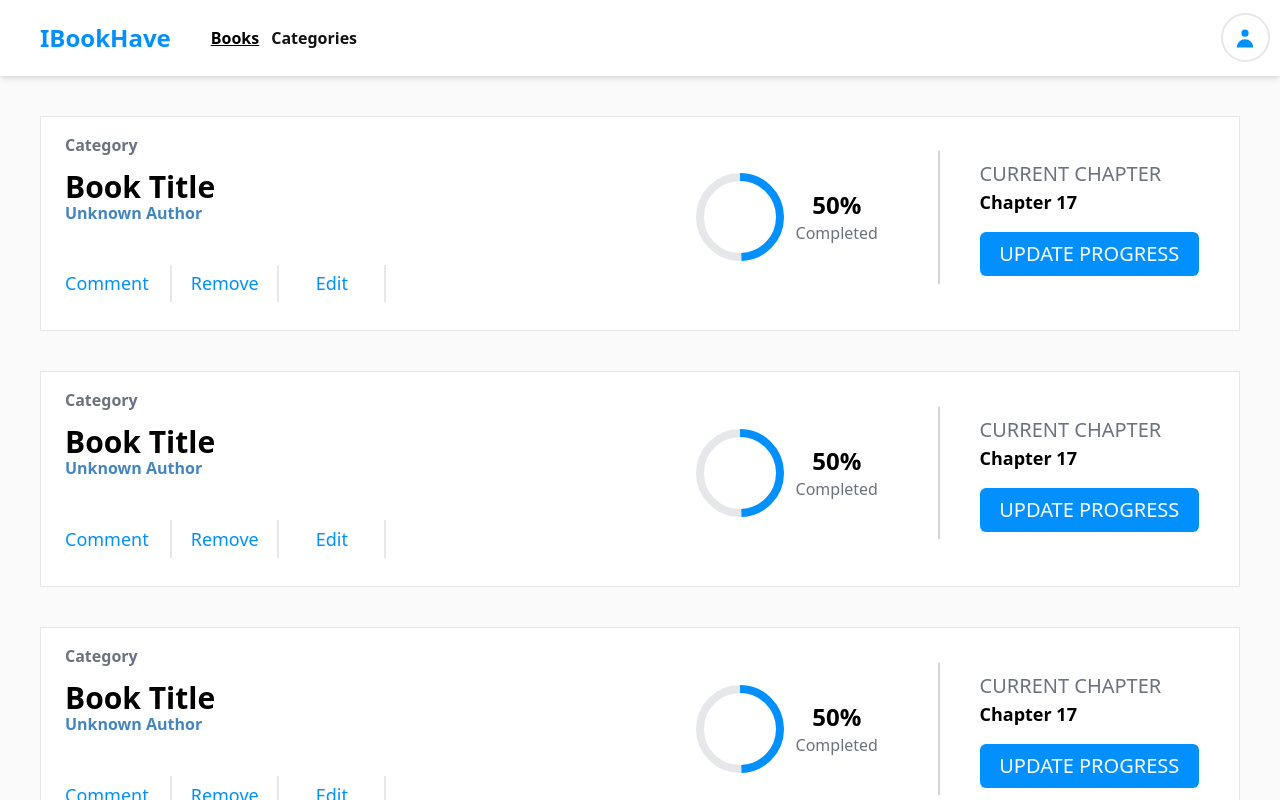
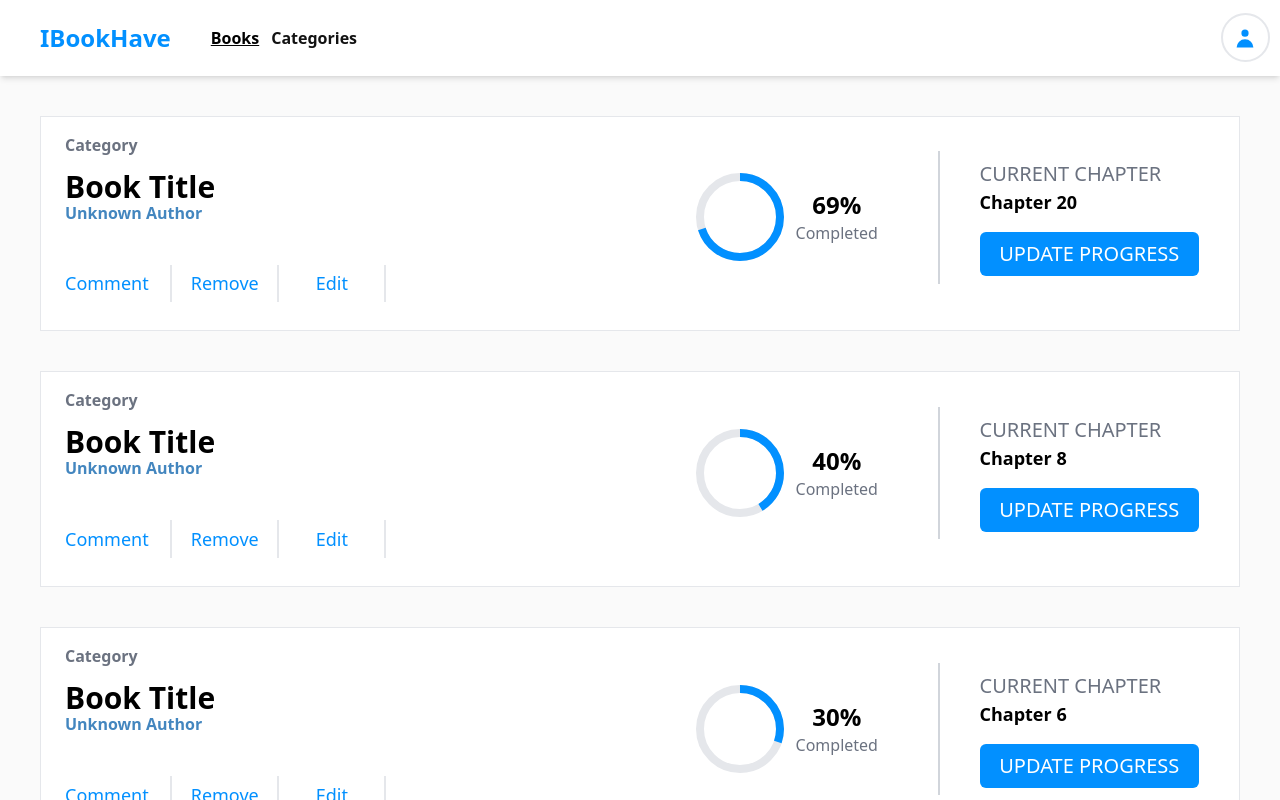
Before and after one commit to AsumVictor/Book-Haven, a React (Create React App) app: page / in a window 1280 px wide. Built offline with nearby package versions, Linux system fonts and the light colour scheme; no server answers.

Commit message:
Add mock progress for book

```diff
--- a/src/components/Book.js
+++ b/src/components/Book.js
@@ -5,7 +5,7 @@ import { useDispatch } from "react-redux";
 import { removeBook } from "../redux/book/bookSlice";
 import ProgressBar from "./Progressbar";
 
-const Book = ({ id, title, author }) => {
+const Book = ({ id, title, author, currentChapter, progress }) => {
   const dispatch = useDispatch();
   const handleRemove = (id) => {
     dispatch(removeBook(id));
@@ -42,10 +42,13 @@ const Book = ({ id, title, author }) => {
       <div className=" grid grid-cols-2">
         <div className=" col-span-1 flex items-center justify-center">
           <div className="w-full h-[3.5cm] flex items-center justify-center 850px:gap-2  border-r-2 border-r-gray-300 pr-2 gap-0">
-            <ProgressBar progress={31} classAddtion="max-730px:scale-[0.6]" />
+            <ProgressBar
+              progress={Math.ceil(progress * 63)}
+              classAddtion="max-730px:scale-[0.6]"
+            />
             <h3 className="flex flex-col text-center max-730px:-ml-4">
               <span className="font-bold text-xl 850px:text-2xl 1060px:text-3xl">
-                50%
+                {Math.ceil(progress * 100)}%
               </span>
               <span className="text-gray-500 semi-semibold 850px:text-[16px] 1060px:text-xl">
                 Completed
@@ -57,7 +60,9 @@ const Book = ({ id, title, author }) => {
           <h3 className="text-[16px] 850px:text-[20px] text-gray-500">
             CURRENT CHAPTER
           </h3>
-          <h3 className="text-[18px] font-semibold text-black">Chapter 17</h3>
+          <h3 className="text-[18px] font-semibold text-black">
+            Chapter {currentChapter}
+          </h3>
           <button
             type="button"
             className="bg-_blue text-white py-2 text-[16px] 850px:text-xl rounded-md mt-4"
@@ -74,11 +79,15 @@ Book.propTypes = {
   title: PropTypes.string,
   author: PropTypes.string,
   id: PropTypes.string.isRequired,
+  progress: PropTypes.number,
+  currentChapter: PropTypes.number,
 };
 
 Book.defaultProps = {
   title: "Book title",
   author: "Unknown Author",
+  progress: 0,
+  currentChapter: 1,
 };
 
 export default Book;
--- a/src/components/Books.js
+++ b/src/components/Books.js
@@ -1,13 +1,11 @@
-import React from 'react';
-import { useSelector } from 'react-redux';
-import Book from './Book';
-import Form from './Form';
+import React from "react";
+import { useSelector } from "react-redux";
+import Book from "./Book";
+import Form from "./Form";
 
 const Books = () => {
-  const {
-    books, isLoading, isError, error,
-  } = useSelector(
-    (state) => state.book,
+  const { books, isLoading, isError, error } = useSelector(
+    (state) => state.book
   );
 
   if (isLoading) {
@@ -30,13 +28,15 @@ const Books = () => {
   }
 
   return (
-    <div className='px-3 md:px-10 w-full'>
+    <div className="px-3 md:px-10 w-full">
       {books.map((book) => (
         <Book
           key={book.id}
           id={book.id}
           title={book.title}
           author={book.author}
+          currentChapter={book.currentChapter}
+          progress={book.progress}
         />
       ))}
       <Form />
--- a/src/helpers/convertData.js
+++ b/src/helpers/convertData.js
@@ -2,11 +2,19 @@ function convertData(data) {
   const keys = Object.keys(data);
   const result = keys.map((id) => {
     const bookData = data[id][0];
+
+    const currentChapter = Math.ceil(Math.random() * 20);
+    const chapters = Math.floor(Math.random() * 11) + 20;
+
+    let progress = currentChapter / chapters;
+
     return {
       id,
       author: bookData.author,
       title: bookData.title,
       category: bookData.category,
+      currentChapter,
+      progress,
     };
   });
   return result;
```
